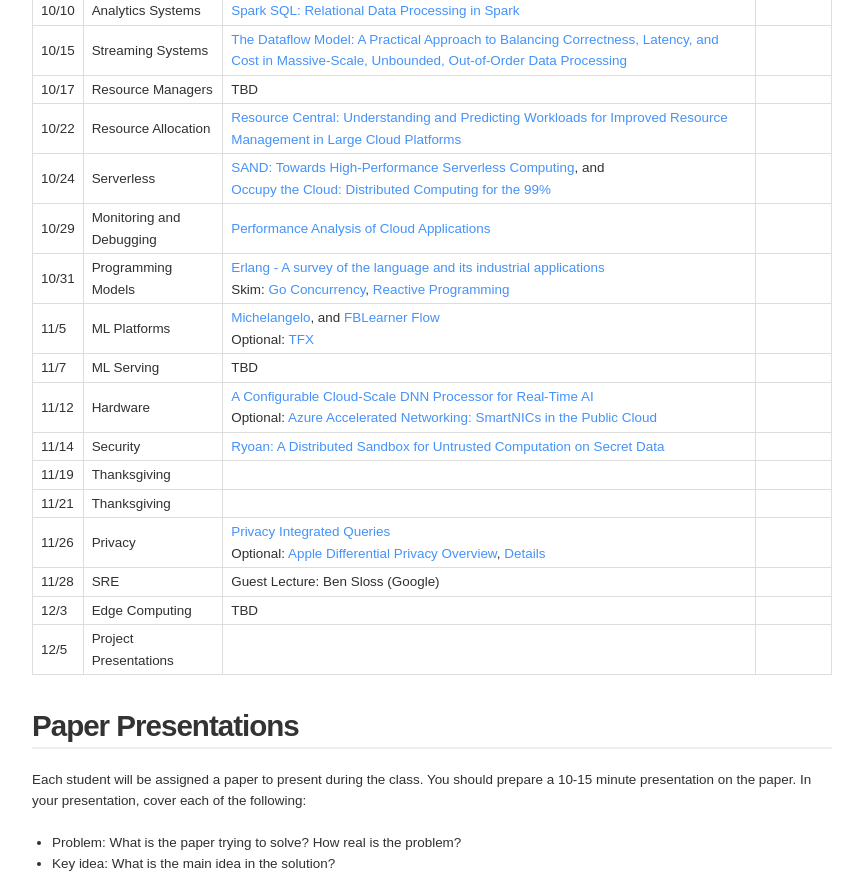
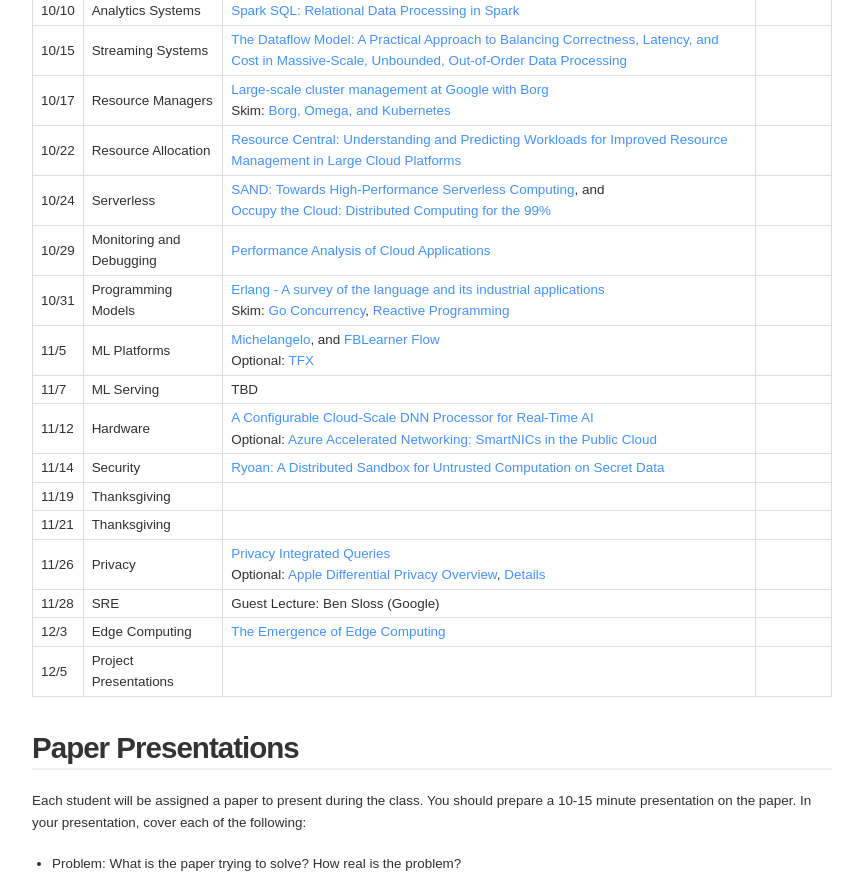
Before and after one commit to kkaffes/cs349d-site, a plain HTML site: page index.html in a window 1280 px wide. Shown: the part 1126-2001 px from the top of the page, without its empty margins (220-1083 px from the left). Drawn offline with Linux system fonts and the light colour scheme.

Commit message:
Add Borg and Edge Computing papers.

```diff
--- a/index.html
+++ b/index.html
@@ -109,7 +109,8 @@ If you are assigned to take notes for a class, please take the notes in a Google
   <tr>
     <td>10/17</td>
     <td>Resource Managers</td>
-    <td>TBD</td>
+    <td><a href="https://research.google.com/pubs/pub43438.html?hl=es">Large-scale cluster management at Google with Borg</a><br>
+    Skim: <a href="https://ai.google/research/pubs/pub44843">Borg, Omega, and Kubernetes</a></td>
     <td></td>
   </tr>
 
@@ -205,7 +206,7 @@ If you are assigned to take notes for a class, please take the notes in a Google
   <tr>
     <td>12/3</td>
     <td>Edge Computing</td>
-    <td>TBD</td>
+    <td><a href="https://www.cs.cmu.edu/~satya/docdir/satya-edge2016.pdf">The Emergence of Edge Computing</a></td>
     <td></td>
   </tr>
 
```
